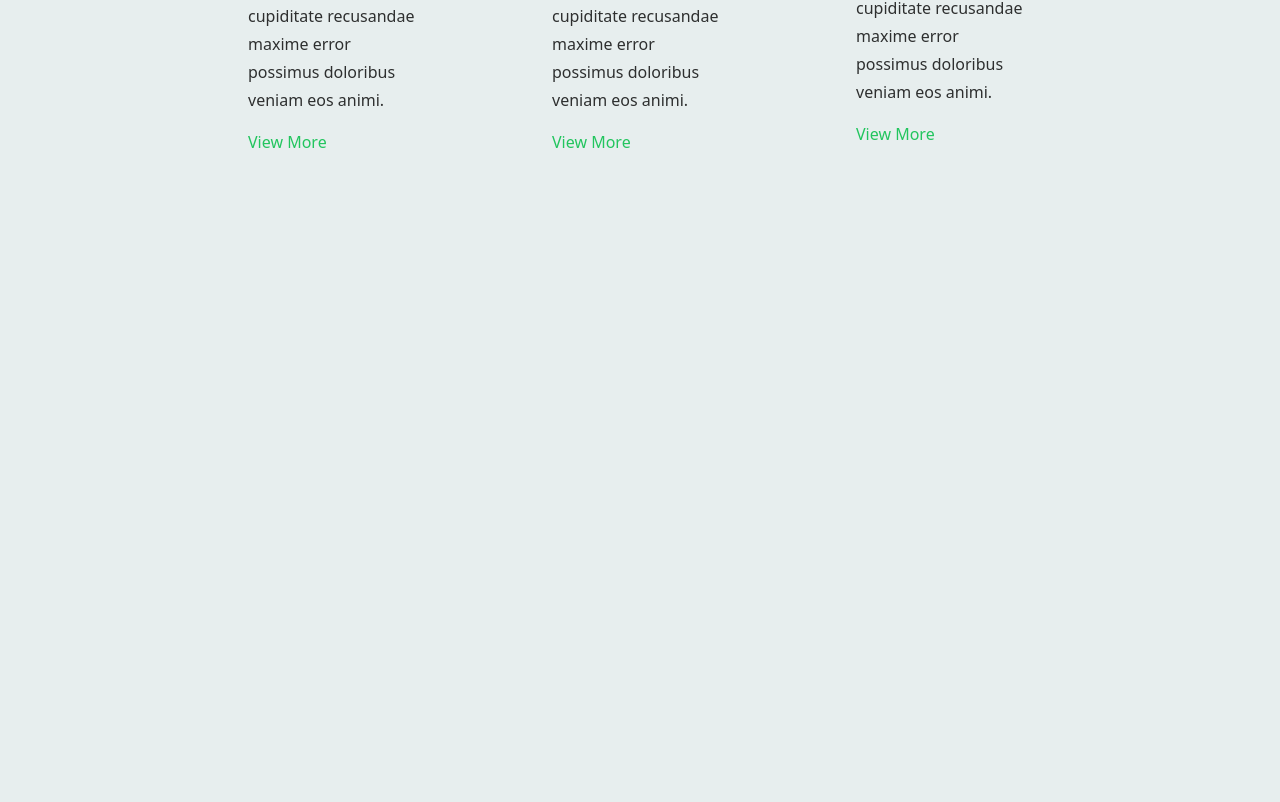
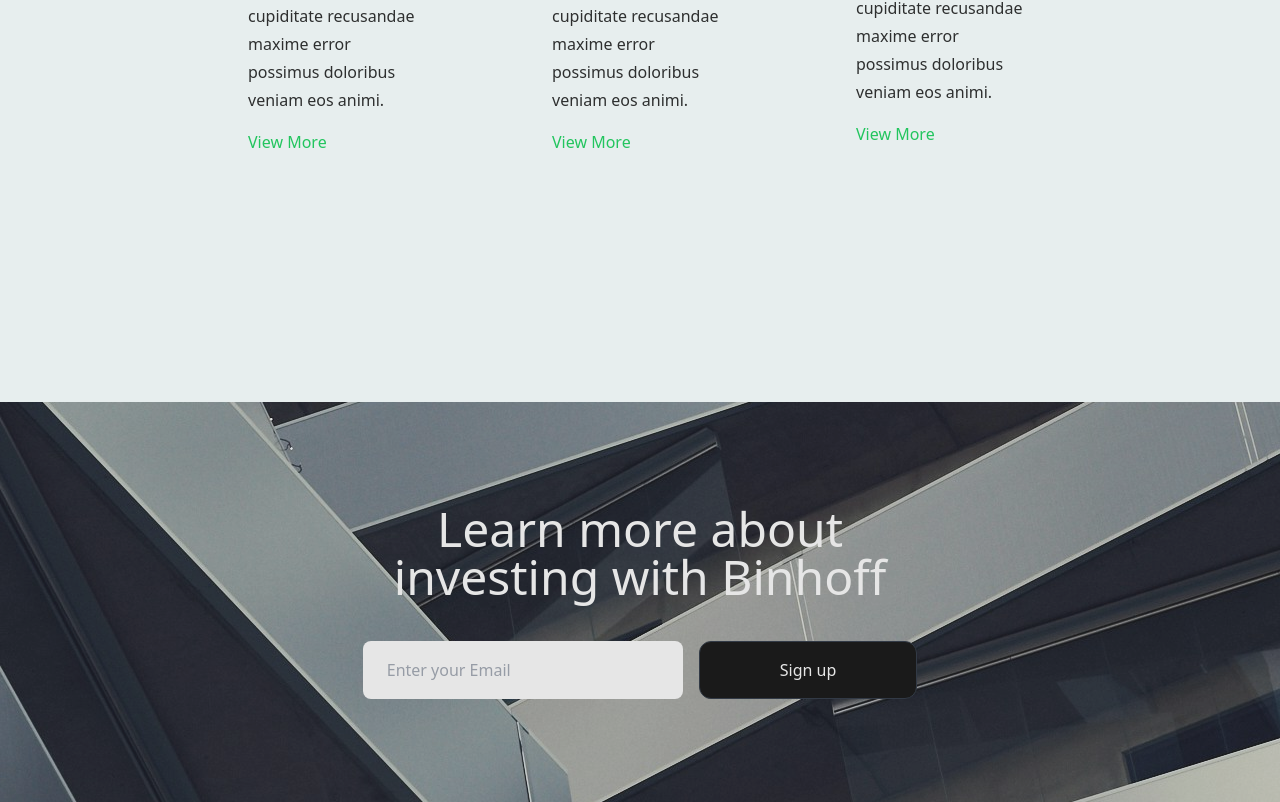
Before and after one commit to Harikrishnan14/business-portfolio, a React (Vite) app: page / in a window 1280 px wide. Shown: the part 5652-6454 px from the top of the page. Before the commit the page ends 6054 px from the top, so only its background shows below. Built offline with nearby package versions, Linux system fonts and the light colour scheme.

Commit message:
Update: section seven

```diff
--- a/src/App.jsx
+++ b/src/App.jsx
@@ -6,6 +6,7 @@
 import SectionFour from './components/SectionFour'
 import SectionFive from './components/SectionFive'
 import SectionSix from './components/SectionSix'
+import SectionSeven from './components/SectionSeven'
 
 function App() {
   return (
@@ -17,6 +18,7 @@
       <SectionFour />
       <SectionFive />
       <SectionSix />
+      <SectionSeven />
     </>
   )
 }
--- /dev/null
+++ b/src/components/SectionSeven.jsx
@@ -0,0 +1,17 @@
+import React from 'react'
+
+const SectionSeven = () => {
+    return (
+        <section>
+            <div className="contact-bg flex flex-col items-center justify-center gap-10">
+                <h1 className='text-white text-5xl text-center'>Learn more about <br /> investing with Binhoff</h1>
+                <div className='flex gap-4'>
+                    <input className='bg-white w-80 px-6 rounded-lg outline-none py-4' type="text" placeholder='Enter your Email' />
+                    <button className='btn bg-black border border-gray-800 text-white px-20 '>Sign up</button>
+                </div>
+            </div>
+        </section>
+    )
+}
+
+export default SectionSeven
--- a/src/index.css
+++ b/src/index.css
@@ -55,4 +55,13 @@
   .box button {
     @apply text-green-500 font-medium;
   }
+
+  .contact-bg {
+    background-image: url(./assets/images/Bg2.jpg);
+    background-position: center;
+    background-size: fill;
+    height: 400px;
+    width: 100%;
+    filter: invert(10%);
+  }
 }
```
Also changed, not shown: src/assets/images/Bg2.jpg (added).
